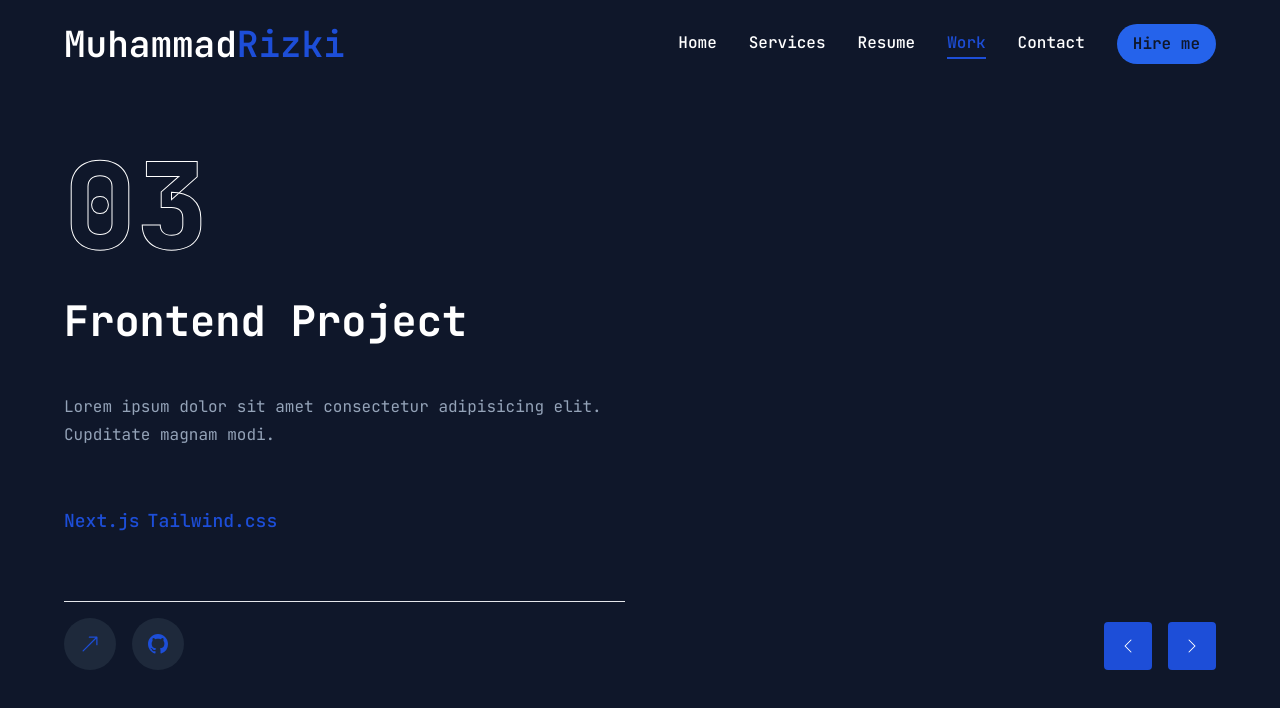
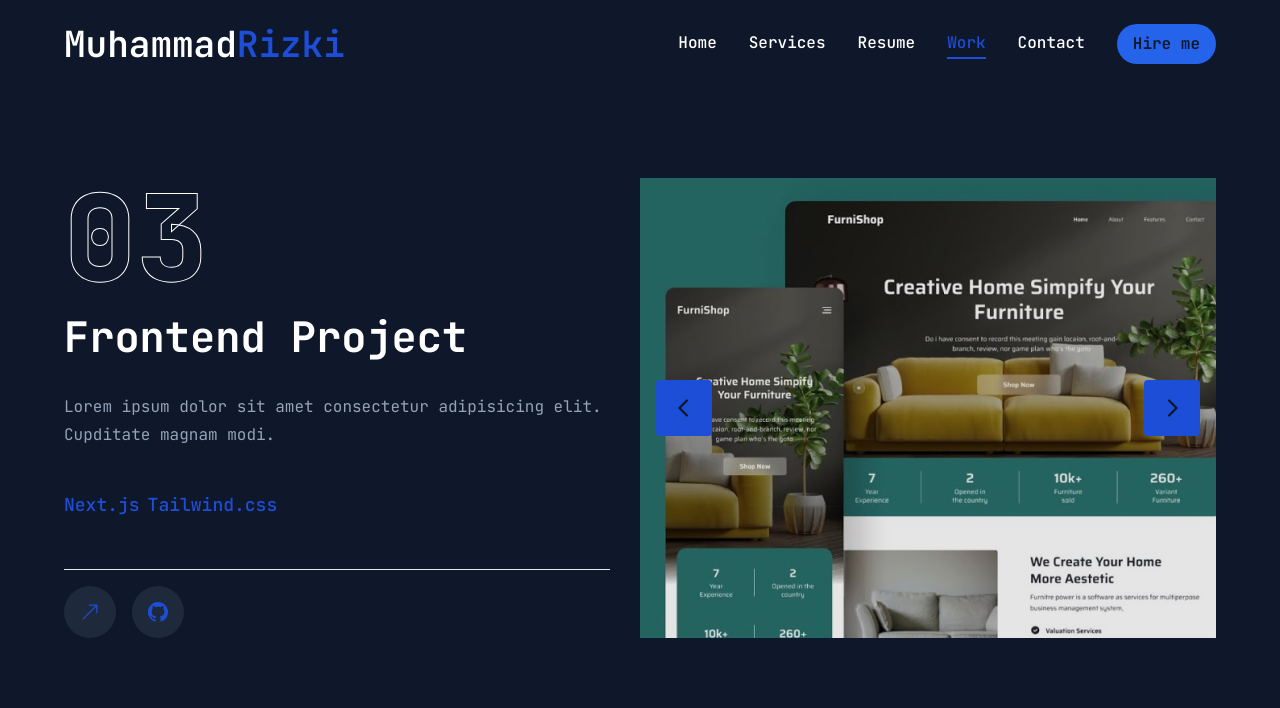
Before and after one commit to MuhammadRizki8/rizki-krngkng, a Next.js app: page /work in a window 1280 px wide. Shown: the top 708 px of the page. Built offline with nearby package versions, Linux system fonts and the light colour scheme.

Commit message:
contact page

```diff
--- a/app/contact/page.jsx
+++ b/app/contact/page.jsx
@@ -1,5 +1,51 @@
+'use client';
+import { motion } from 'framer-motion';
+import { BsEnvelope, BsTelephone, BsMap, BsLinkedin, BsInstagram } from 'react-icons/bs';
+
 const Contact = () => {
-  return <div> Contact page</div>;
+  return (
+    <motion.section initial={{ opacity: 0 }} animate={{ opacity: 1, transition: { delay: 0.4, duration: 0.6, ease: 'easeIn' } }} className="min-h-[80vh] flex flex-col justify-center py-12 xl:py-0">
+      <div className="container max-w-6xl mx-auto">
+        <div className="text-center mb-12">
+          <h1 className="text-4xl font-bold text-white mb-4">Get in Touch</h1>
+          <p className="text-gray-400">Feel free to reach out to me via email or connect on social media.</p>
+        </div>
+        <div className="flex flex-col items-center gap-8">
+          {/* Contact Info */}
+          <div className="bg-slate-800 p-6 rounded-lg shadow-lg w-full md:w-1/2 text-center">
+            <h2 className="text-2xl font-bold text-white mb-4">Contact Information</h2>
+            <div className="space-y-4">
+              <div className="flex justify-center items-center space-x-4">
+                <BsEnvelope className="text-blue-500 text-2xl" />
+                <span className="text-gray-400">mrizki135790@gmail.com</span>
+              </div>
+              <div className="flex justify-center items-center space-x-4">
+                <BsTelephone className="text-blue-500 text-2xl" />
+                <span className="text-gray-400">+62 831-6491-9535</span>
+              </div>
+              <div className="flex justify-center items-center space-x-4">
+                <BsMap className="text-blue-500 text-2xl" />
+                <span className="text-gray-400">Bandung, Indonesia</span>
+              </div>
+            </div>
+          </div>
+
+          {/* Social Media Links */}
+          <motion.div className="bg-slate-800 p-6 rounded-lg shadow-lg w-full md:w-1/2 text-center" initial={{ opacity: 0, x: 100 }} animate={{ opacity: 1, x: 0 }} transition={{ delay: 0.6, duration: 0.8 }}>
+            <h2 className="text-2xl font-bold text-white mb-6">Connect with Me</h2>
+            <div className="flex justify-center space-x-6">
+              <a href="https://www.linkedin.com/in/rizki-muhammad-32b4b4203/" target="_blank" rel="noopener noreferrer" className="text-blue-500 hover:text-blue-600 transition duration-300">
+                <BsLinkedin className="text-4xl" />
+              </a>
+              <a href="https://www.instagram.com/your_instagram/" target="_blank" rel="noopener noreferrer" className="text-pink-500 hover:text-pink-600 transition duration-300">
+                <BsInstagram className="text-4xl" />
+              </a>
+            </div>
+          </motion.div>
+        </div>
+      </div>
+    </motion.section>
+  );
 };
 
 export default Contact;
--- a/app/work/page.jsx
+++ b/app/work/page.jsx
@@ -12,6 +12,7 @@ import 'swiper/css';
 import { Tooltip, TooltipContent, TooltipProvider, TooltipTrigger } from '@/components/ui/tooltip';
 import 'swiper/css/navigation';
 import 'swiper/css/pagination';
+import WorkSlideBtn from '@/components/WorkSlideBtn';
 
 const projects = [
   {
@@ -95,26 +96,23 @@ const Work = () => {
           </motion.div>
 
           {/* Right section - Swiper for images */}
-          <div className="w-full xl:w-[50%] flex flex-col items-end relative">
-            <Swiper slidesPerView={1} onSlideChange={handleNext}>
+          <div className="w-full xl:w-[50%] ">
+            <Swiper spaceBetween={30} slidesPerView={1} onSlideChange={handleNext}>
               {projects.map((project, index) => (
-                <SwiperSlide key={index}>
-                  <motion.div key={project.image} initial={{ opacity: 0, scale: 0.9 }} animate={{ opacity: 1, scale: 1 }} transition={{ duration: 0.5 }} className="relative w-full h-[300px] xl:h-[460px]">
-                    <Image src={project.image} alt={project.title} layout="fill" objectFit="cover" className="rounded-lg shadow-lg" />
-                  </motion.div>
+                <SwiperSlide key={index} className="w-full">
+                  <div className="h-[300px] md:h-[460px] relative group flex justify-center items-center bg-slate-500">
+                    {/* overlay */}
+                    <div className="absolute top-0 w-full h-full bg-black/10 z-10"></div>
+                    {/* image */}
+                    <div className="relative w-full h-full">
+                      <Image src={project.image} fill className="object-cover" alt={project.title} />
+                    </div>
+                  </div>
                 </SwiperSlide>
               ))}
+              {/* slider button */}
+              <WorkSlideBtn />
             </Swiper>
-
-            {/* Navigation buttons for large screens */}
-            <div className="hidden md:flex justify-center gap-4 mt-4">
-              <motion.button onClick={handlePrev} whileHover={{ scale: 1.1 }} className="bg-blue-700 p-4 rounded-sm hover:bg-blue-800 transition duration-300">
-                <BsChevronLeft className="text-white" />
-              </motion.button>
-              <motion.button onClick={handleNext} whileHover={{ scale: 1.1 }} className="bg-blue-700 p-4 rounded-sm hover:bg-blue-800 transition duration-300">
-                <BsChevronRight className="text-white" />
-              </motion.button>
-            </div>
           </div>
         </div>
       </div>
--- /dev/null
+++ b/components/WorkSlideBtn.jsx
@@ -0,0 +1,29 @@
+'use client';
+import { useSwiper } from 'swiper/react';
+import { PiCaretLeftBold, PiCaretRightBold } from 'react-icons/pi';
+
+const WorkSlideBtn = () => {
+  const swiper = useSwiper();
+
+  return (
+    <div className="absolute inset-0 xl:bottom-0  items-center xl:right-0 xl:flex xl:justify-end xl:items-end  xl:p-0 z-20 flex justify-between">
+      {/* Tombol kiri - di tengah kiri pada layar kecil, kanan bawah pada layar besar */}
+      <button
+        className="h-fit bg-blue-700 hover:bg-blue-700 rounded-sm p-4 text-xl text-blue-700 hover:text-slate-300 transition duration-300 xl:absolute xl:left-4 xl:top-1/2 xl:transform xl:-translate-y-1/2"
+        onClick={() => swiper.slidePrev()}
+      >
+        <PiCaretLeftBold className="text-2xl text-slate-900" />
+      </button>
+
+      {/* Tombol kanan - di tengah kanan pada layar kecil, kanan bawah pada layar besar */}
+      <button
+        className="h-fit bg-blue-700 hover:bg-blue-700 rounded-sm p-4 text-xl text-blue-700 hover:text-slate-300 transition duration-300 xl:absolute xl:right-4 xl:top-1/2 xl:transform xl:-translate-y-1/2"
+        onClick={() => swiper.slideNext()}
+      >
+        <PiCaretRightBold className="text-2xl text-slate-900" />
+      </button>
+    </div>
+  );
+};
+
+export default WorkSlideBtn;
```
